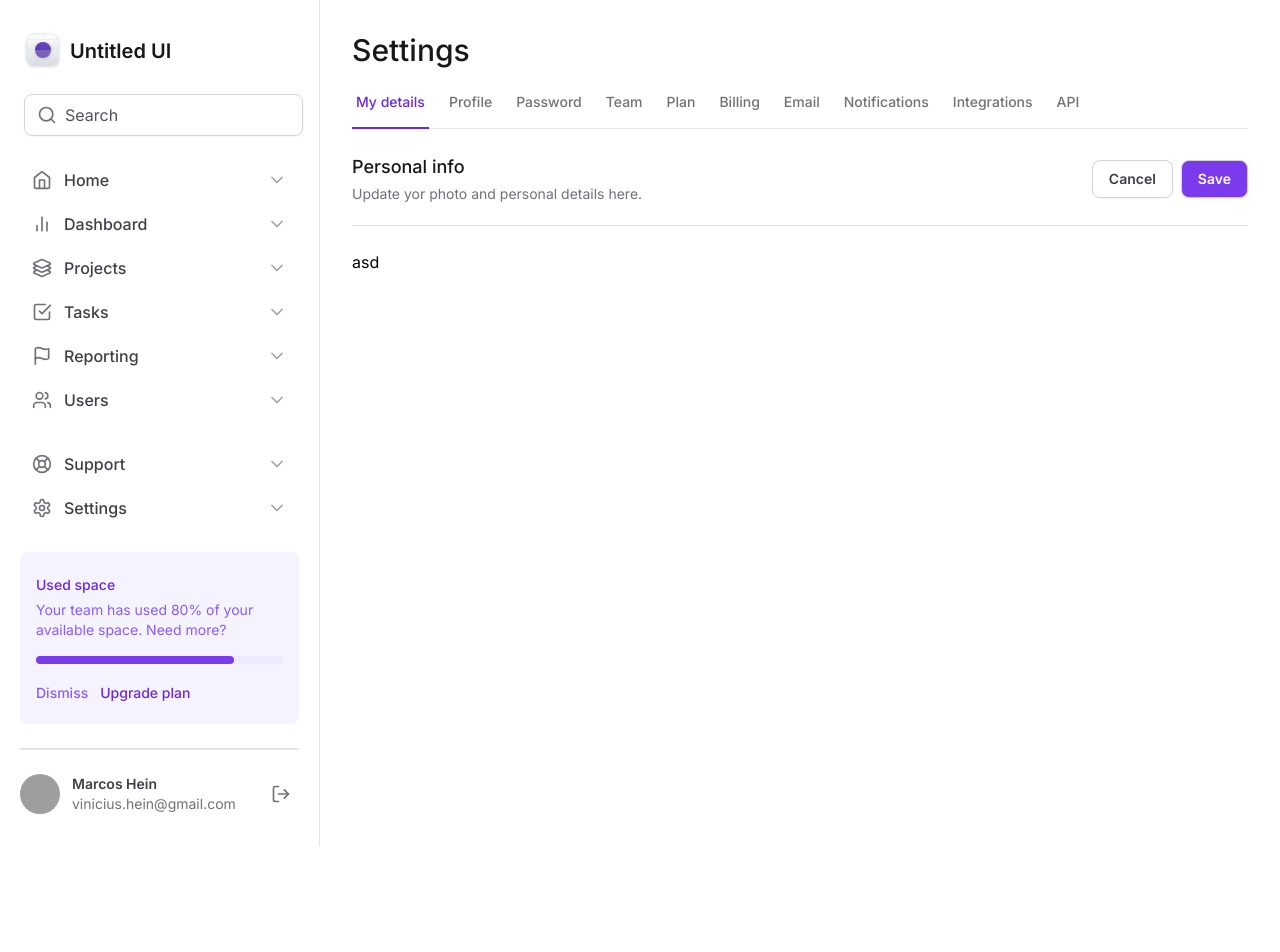
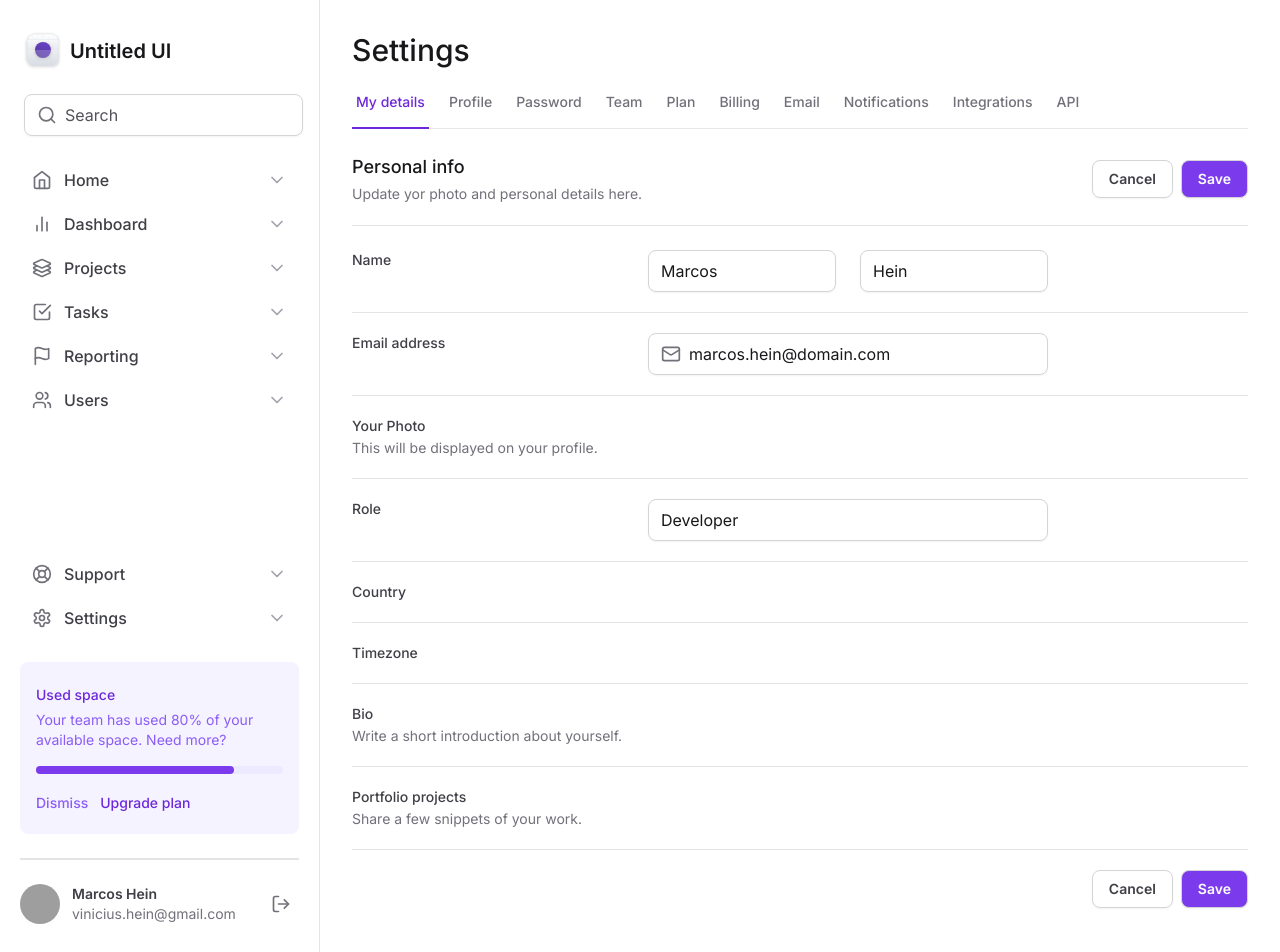
Before and after one commit to marcos-hein/tailwind-next, a Next.js app: page / in a window 1280 px wide. Shown: the top 952 px of the page. Before the commit the page ends 846 px from the top, so only its background shows below. Built offline with nearby package versions, Linux system fonts and the light colour scheme; grey boxes are pictures that could not be loaded.

Commit message:
feat: create fields of form

```diff
--- a/src/app/page.tsx
+++ b/src/app/page.tsx
@@ -1,3 +1,5 @@
+import { Mail } from 'lucide-react'
+import { Input } from '../components/Input'
 import { SettingsTabs } from '../components/SettingsTabs'
 
 export default function Home() {
@@ -32,8 +34,126 @@
           </div>
         </div>
 
-        <form id="settings" className=" mt-6 flex w-full flex-col">
-          asd
+        <form
+          id="settings"
+          className="mt-6 flex w-full flex-col gap-5 divide-y divide-zinc-200"
+        >
+          <div className="grid-cols-form grid gap-3">
+            <label
+              htmlFor="firstName"
+              className="text-sm font-medium text-zinc-700"
+            >
+              Name
+            </label>
+            <div className="grid grid-cols-2 gap-6">
+              <Input.Root>
+                <Input.Control id="firstName" defaultValue="Marcos" />
+              </Input.Root>
+
+              <Input.Root>
+                <Input.Control defaultValue="Hein" />
+              </Input.Root>
+            </div>
+          </div>
+
+          <div className="grid-cols-form grid gap-3 pt-5">
+            <label
+              htmlFor="email"
+              className="text-sm font-medium text-zinc-700"
+            >
+              Email address
+            </label>
+            <Input.Root>
+              <Input.Prefix>
+                <Mail className="h-5 w-5 text-zinc-500" />
+              </Input.Prefix>
+              <Input.Control
+                id="email"
+                type="email"
+                defaultValue="marcos.hein@domain.com"
+              />
+            </Input.Root>
+          </div>
+
+          <div className="grid-cols-form grid gap-3 pt-5">
+            <label
+              htmlFor="email"
+              className="text-sm font-medium text-zinc-700"
+            >
+              Your Photo
+              <span className="mt-0.5 block text-sm font-normal text-zinc-500">
+                This will be displayed on your profile.
+              </span>
+            </label>
+            <div></div>
+          </div>
+
+          <div className="grid-cols-form grid gap-3 pt-5">
+            <label htmlFor="role" className="text-sm font-medium text-zinc-700">
+              Role
+            </label>
+            <Input.Root>
+              <Input.Control id="role" defaultValue="Developer" />
+            </Input.Root>
+          </div>
+
+          <div className="grid-cols-form grid gap-3 pt-5">
+            <label
+              htmlFor="country"
+              className="text-sm font-medium text-zinc-700"
+            >
+              Country
+            </label>
+            <div></div>
+          </div>
+
+          <div className="grid-cols-form grid gap-3 pt-5">
+            <label
+              htmlFor="timezone"
+              className="text-sm font-medium text-zinc-700"
+            >
+              Timezone
+            </label>
+            <div></div>
+          </div>
+
+          <div className="grid-cols-form grid gap-3 pt-5">
+            <label htmlFor="bio" className="text-sm font-medium text-zinc-700">
+              Bio
+              <span className="mt-0.5 block text-sm font-normal text-zinc-500">
+                Write a short introduction about yourself.
+              </span>
+            </label>
+            <div></div>
+          </div>
+
+          <div className="grid-cols-form grid gap-3 pt-5">
+            <label
+              htmlFor="projects"
+              className="text-sm font-medium text-zinc-700"
+            >
+              Portfolio projects
+              <span className="mt-0.5 block text-sm font-normal text-zinc-500">
+                Share a few snippets of your work.
+              </span>
+            </label>
+            <div></div>
+          </div>
+
+          <div className="flex justify-end gap-2 pt-5">
+            <button
+              type="button"
+              className="rounded-lg border border-zinc-300 px-4 py-2 text-sm font-semibold text-zinc-700 shadow-sm hover:bg-zinc-50"
+            >
+              Cancel
+            </button>
+            <button
+              type="submit"
+              className="rounded-lg border border-zinc-300 bg-violet-600 px-4 py-2 text-sm font-semibold text-white shadow-sm hover:bg-violet-700"
+            >
+              Save
+            </button>
+          </div>
         </form>
       </div>
     </>
--- a/tailwind.config.ts
+++ b/tailwind.config.ts
@@ -6,6 +6,8 @@
     extend: {
       gridTemplateColumns: {
         app: 'minmax(18rem, 20rem) 1fr',
+        profile: 'max-content 1fr max-content',
+        form: 'minmax(7.5rem, 17.5rem) minmax(25rem, 1fr) minmax(0, 15rem)',
       },
 
       colors: {
```
